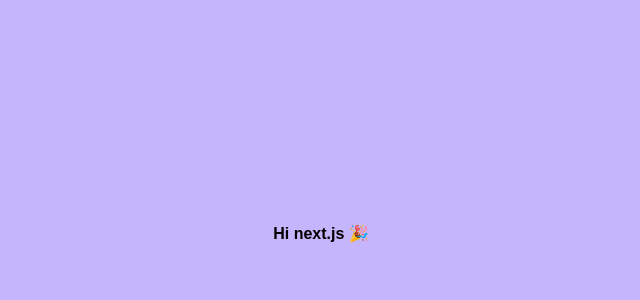
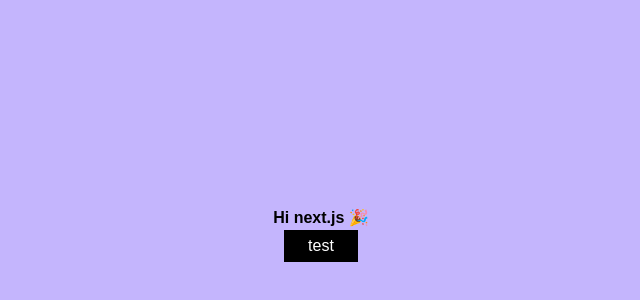
Before and after one commit to Jiidapa/ny-times, a Next.js app: page / in a window 1280 px wide. Shown: the part 166-466 px from the top of the page, without its empty margins (319-959 px from the left). Built offline with nearby package versions, Linux system fonts and the light colour scheme.

Commit message:
[✨] add button component

```diff
--- /dev/null
+++ b/components/Button.tsx
@@ -0,0 +1,27 @@
+import React from 'react'
+
+export interface Button {
+    htmlType?: 'submit' | 'reset' | 'button'
+    type?: 'rounded' | 'primary' | 'text'
+    children?: React.ReactNode
+    onClick?: React.MouseEventHandler<HTMLButtonElement>
+}
+
+const Button: React.FC<Button> = ({ htmlType, type, children, onClick }: Button) => {
+    return (
+        <button
+            type={htmlType}
+            onClick={onClick}
+            className={`px-6 py-1 ${
+                type === 'rounded'
+                    ? 'rounded-default bg-black text-white'
+                    : type === 'text'
+                    ? 'bg-none'
+                    : 'rounded-0 bg-black text-white'
+            }`}>
+            {children}
+        </button>
+    )
+}
+
+export default Button
--- a/pages/index.tsx
+++ b/pages/index.tsx
@@ -1,9 +1,13 @@
+import Button from '@components/Button'
 import React from 'react'
 
 const IndexPage: React.FC = () => {
     return (
-        <div className="w-full h-screen flex items-center justify-center bg-purple-300 font-bold">
-            <h1>Hi next.js 🎉</h1>
+        <div className="w-full h-screen flex items-center justify-center bg-purple-300 font-bold flex-col">
+            <div>
+                <h1>Hi next.js 🎉</h1>
+            </div>
+            <Button type="primary">test</Button>
         </div>
     )
 }
--- a/tailwind.config.js
+++ b/tailwind.config.js
@@ -11,9 +11,13 @@
         fontFamily: {
             sans: ['IBM Plex Sans', 'sans-serif']
         },
+
         extend: {
             colors: {
                 'black-50': 'hsla(0, 100%, 0%, 0.5)'
+            },
+            borderRadius: {
+                default: '64px'
             }
         }
     },
```
